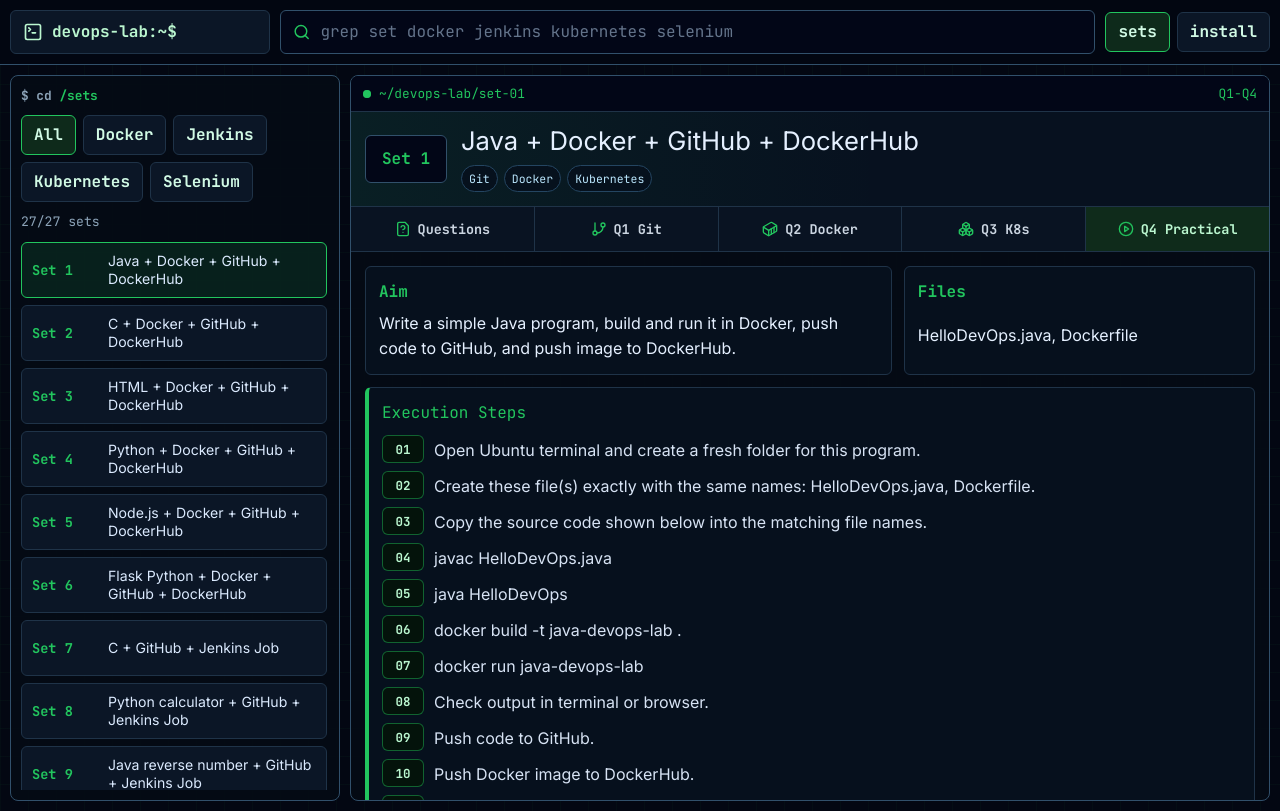
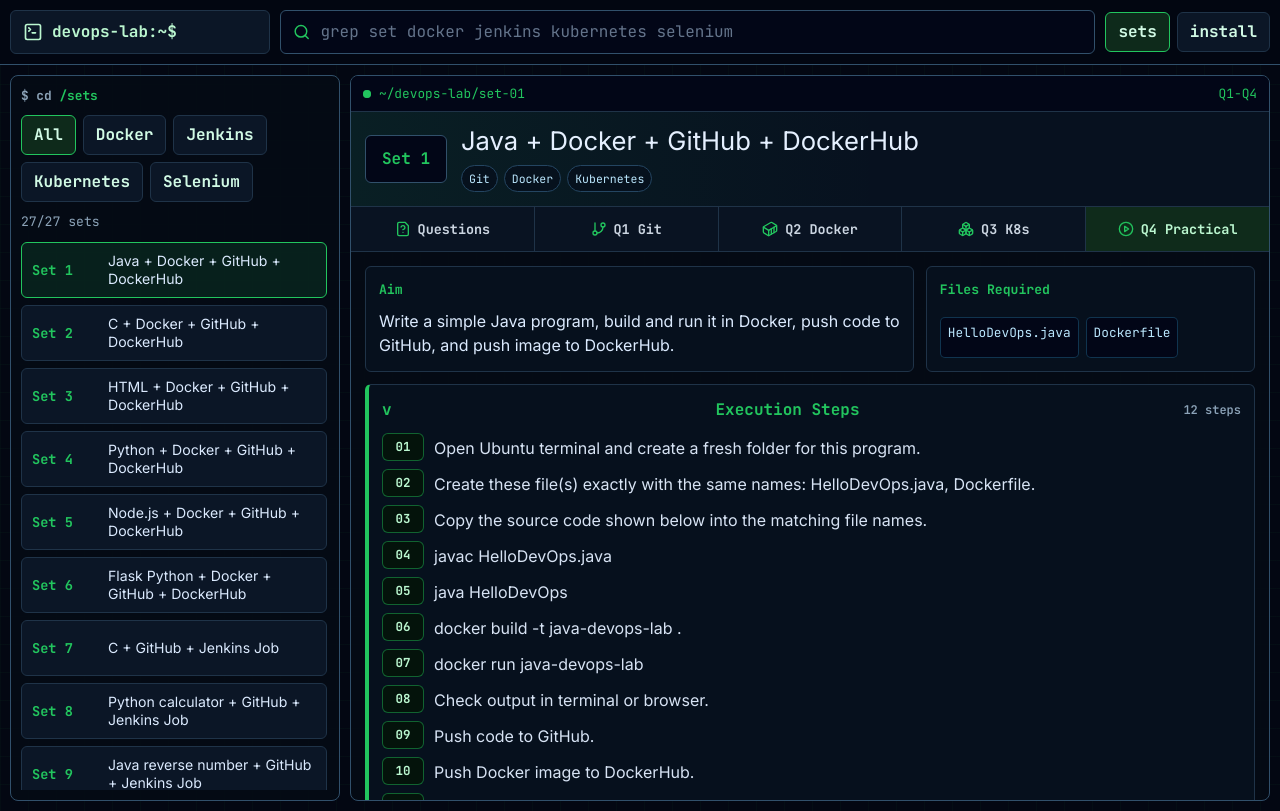
Before and after one commit to DhruvReddyS7/DEVOPS_EXTERNAL, a React (Vite) app: page / in a window 1280 px wide. Both pictures are taken after a click on the button "Q4 Practical". Built offline with nearby package versions, Linux system fonts and the light colour scheme.

Commit message:
Polish practical answer layout

```diff
--- a/src/components/ProgramCard.jsx
+++ b/src/components/ProgramCard.jsx
@@ -29,18 +29,24 @@
   const executionSteps = buildExecutionSteps(practical);
   return (
     <div className="answer-flow">
-      <div className="brief-grid">
-        <div className="mini-info">
-          <b>Aim</b>
-          <span>{practical.aim}</span>
+      <div className="practical-summary">
+        <div className="aim-card">
+          <span className="summary-label">Aim</span>
+          <p>{practical.aim}</p>
         </div>
-        <div className="mini-info">
-          <b>Files</b>
-          <span>{practical.files.join(", ")}</span>
+        <div className="files-card">
+          <span className="summary-label">Files Required</span>
+          <div className="file-chips">
+            {practical.files.map((file) => <code key={file}>{file}</code>)}
+          </div>
         </div>
       </div>
-      <div className="steps-panel">
-        <h3>Execution Steps</h3>
+
+      <details className="steps-panel" open>
+        <summary>
+          <span>Execution Steps</span>
+          <small>{executionSteps.length} steps</small>
+        </summary>
         <ol>
           {executionSteps.map((step, index) => (
             <li key={step}>
@@ -49,12 +55,27 @@
             </li>
           ))}
         </ol>
-      </div>
-      {practical.blocks.map((item) => <CodeBlock key={item.label} {...item} />)}
-      {practical.commandBlocks.map((item) => <CodeBlock key={item.label} {...item} />)}
-      <div className="mini-info">
-        <b>Expected Output</b>
-        <span>{practical.expected}</span>
+      </details>
+
+      {practical.blocks.length > 0 && (
+        <section className="practical-section">
+          <h3>Source Files</h3>
+          <div className="answer-flow">
+            {practical.blocks.map((item) => <CodeBlock key={item.label} {...item} />)}
+          </div>
+        </section>
+      )}
+
+      <section className="practical-section">
+        <h3>Run Commands</h3>
+        <div className="answer-flow">
+          {practical.commandBlocks.map((item) => <CodeBlock key={item.label} {...item} />)}
+        </div>
+      </section>
+
+      <div className="output-card">
+        <span className="summary-label">Expected Output</span>
+        <p>{practical.expected}</p>
       </div>
     </div>
   );
--- a/src/index.css
+++ b/src/index.css
@@ -425,13 +425,63 @@
   gap: 12px;
 }
 
-.mini-info, .steps-panel {
+.practical-summary {
+  display: grid;
+  grid-template-columns: minmax(0, 1.25fr) minmax(260px, 0.75fr);
+  gap: 12px;
+}
+
+.aim-card,
+.files-card,
+.output-card,
+.practical-section,
+.mini-info,
+.steps-panel {
   min-width: 0;
   padding: 13px;
   border: 1px solid var(--line);
   border-radius: 6px;
   background: #06101d;
   line-height: 1.55;
+}
+
+.aim-card,
+.files-card,
+.output-card {
+  display: grid;
+  gap: 8px;
+}
+
+.aim-card p,
+.output-card p {
+  margin: 0;
+  color: #dbeafe;
+}
+
+.summary-label,
+.mini-info {
+  color: var(--green);
+  font-family: "JetBrains Mono", monospace;
+  font-size: 0.82rem;
+  font-weight: 700;
+}
+
+.file-chips {
+  display: flex;
+  flex-wrap: wrap;
+  gap: 7px;
+}
+
+.file-chips code {
+  max-width: 100%;
+  padding: 5px 7px;
+  border: 1px solid rgba(56, 189, 248, 0.25);
+  border-radius: 5px;
+  background: #020617;
+  color: #bae6fd;
+  font-family: "JetBrains Mono", monospace;
+  font-size: 0.8rem;
+  overflow-wrap: anywhere;
 }
 
 .mini-info {
@@ -453,9 +503,39 @@
   border-left: 4px solid var(--green);
 }
 
-.steps-panel h3 {
-  margin: 0 0 10px;
-  font-size: 1rem;
+.steps-panel summary {
+  display: flex;
+  align-items: center;
+  justify-content: space-between;
+  gap: 12px;
+  cursor: pointer;
+  color: var(--green);
+  font-family: "JetBrains Mono", monospace;
+  font-weight: 700;
+  list-style: none;
+}
+
+.steps-panel summary::-webkit-details-marker {
+  display: none;
+}
+
+.steps-panel summary::before {
+  content: ">";
+  color: var(--green);
+}
+
+.steps-panel[open] summary {
+  margin-bottom: 10px;
+}
+
+.steps-panel[open] summary::before {
+  content: "v";
+}
+
+.steps-panel summary small {
+  color: var(--muted);
+  font-size: 0.75rem;
+  font-weight: 600;
 }
 
 .steps-panel ol {
@@ -491,6 +571,18 @@
 .steps-panel li p {
   min-width: 0;
   margin: 3px 0 0;
+}
+
+.practical-section {
+  display: grid;
+  gap: 10px;
+}
+
+.practical-section h3 {
+  margin: 0;
+  color: var(--green);
+  font-family: "JetBrains Mono", monospace;
+  font-size: 0.92rem;
 }
 
 .terminal {
@@ -684,6 +776,10 @@
     grid-template-columns: 1fr;
   }
 
+  .practical-summary {
+    grid-template-columns: 1fr;
+  }
+
   .question {
     grid-template-columns: 1fr;
   }
```
